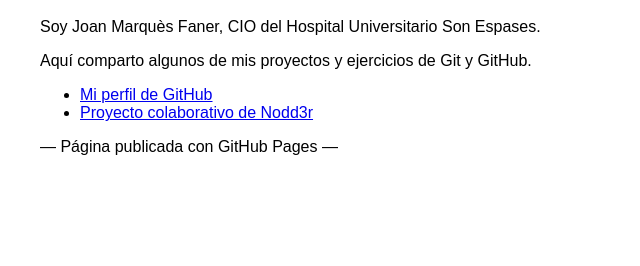
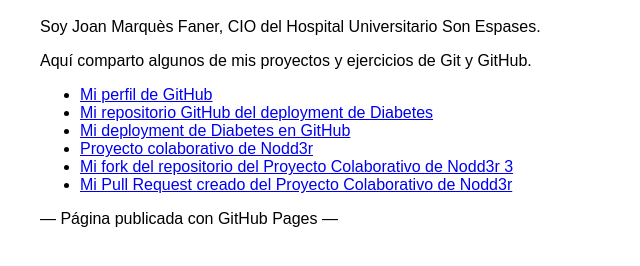
Before and after one commit to jmfaner/jmfaner.github.io, a plain HTML site: page index.html in a window 1280 px wide. Shown: the part 80-346 px from the top of the page, without its empty margins (0-640 px from the left). Drawn offline with Linux system fonts and the light colour scheme.

Commit message:
Update index.html
Añado todos los links que tengo

```diff
--- a/index.html
+++ b/index.html
@@ -10,7 +10,11 @@
   <p>Aquí comparto algunos de mis proyectos y ejercicios de Git y GitHub.</p>
   <ul>
     <li><a href="https://github.com/jmfaner">Mi perfil de GitHub</a></li>
+    <li><a href="https://github.com/jmfaner/Deployment_diabetes">Mi repositorio GitHub del deployment de Diabetes</a></li>
+    <li><a href="https://jmfaner-deployment-diabetes-app-streamlit-jbnc7o.streamlit.app/">Mi deployment de Diabetes en GitHub</a></li>
     <li><a href="https://github.com/nodd3r/pruba_alumnos_git">Proyecto colaborativo de Nodd3r</a></li>
+    <li><a href="https://github.com/jmfaner/pruba_alumnos_git">Mi fork del repositorio del Proyecto Colaborativo de Nodd3r 3</a></li>
+    <li><a href="https://github.com/nodd3r/pruba_alumnos_git/pull/3">Mi Pull Request creado del Proyecto Colaborativo de Nodd3r</a></li>
   </ul>
   <p>— Página publicada con GitHub Pages —</p>
 </body>
```
